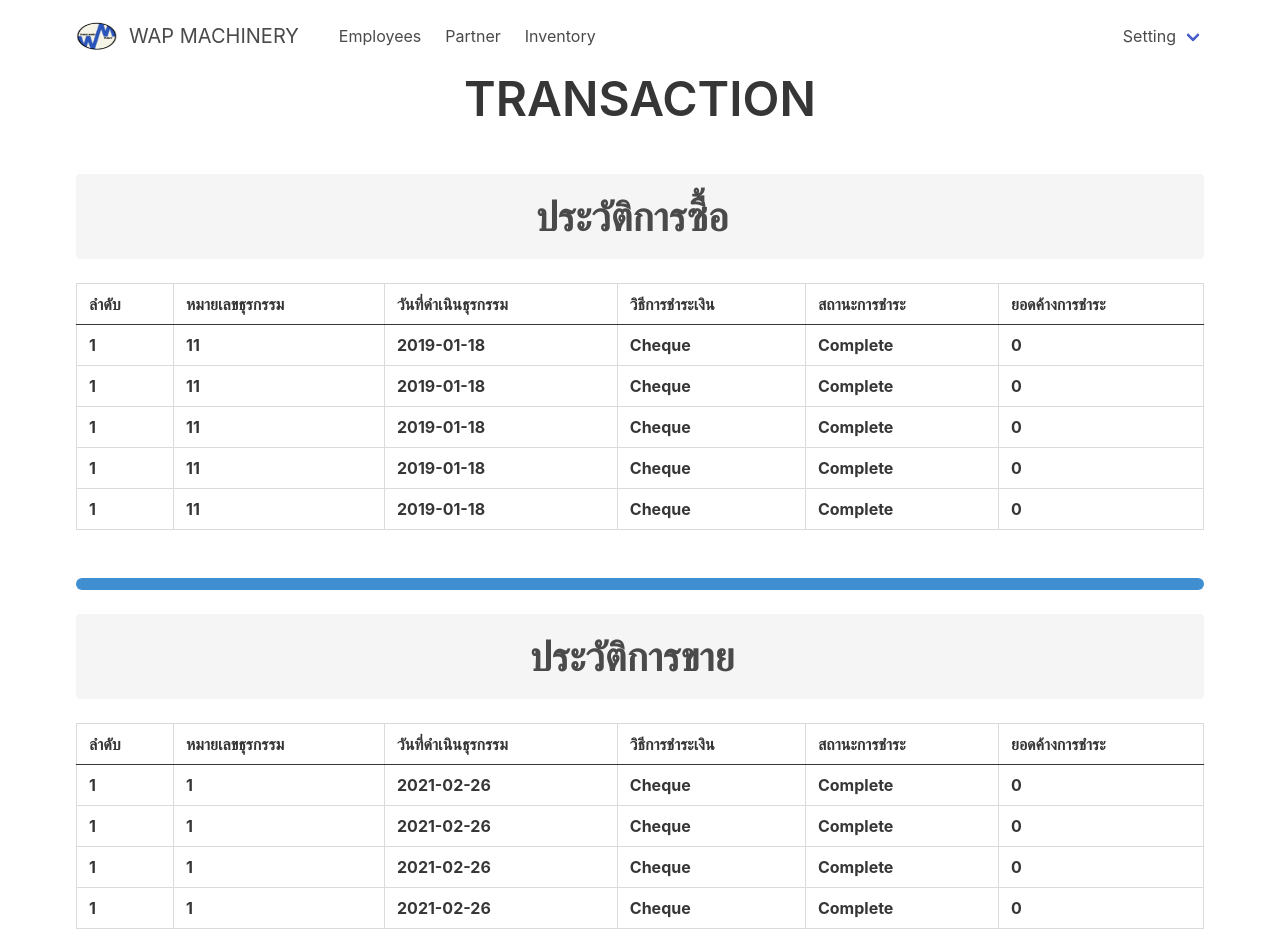
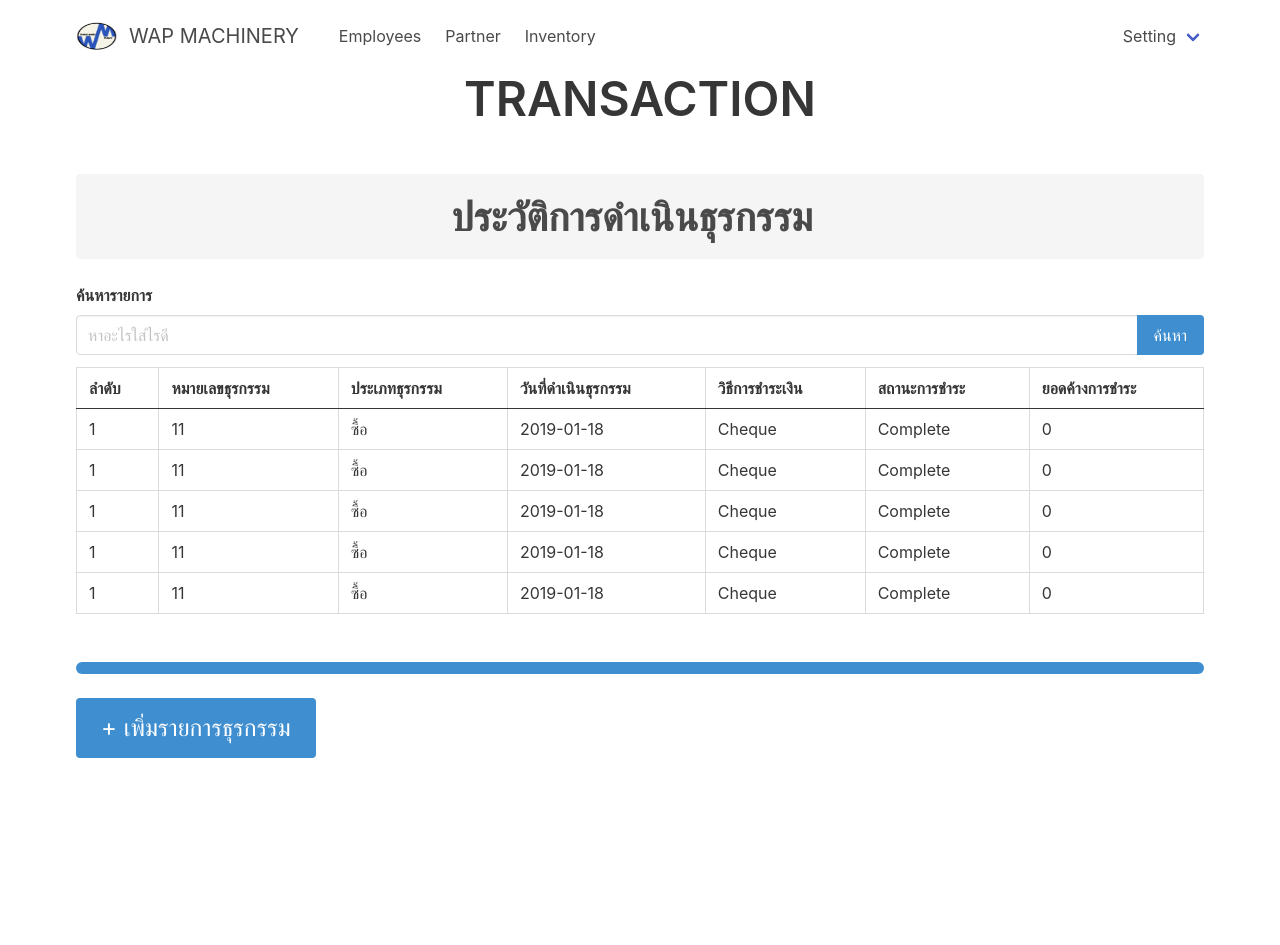
Before and after one commit to BurnRadish/web-programming_FinalProject, a Vue app in the folder front/: page /transaction in a window 1280 px wide. After the commit the page ends 800 px from the top, so only its background shows below. Built offline with nearby package versions, Linux system fonts and the light colour scheme.

Commit message:
Update transaction and inventory

```diff
--- a/front/src/views/Inventory.vue
+++ b/front/src/views/Inventory.vue
@@ -10,6 +10,8 @@
                 <th>ชื่อรายการสินค้า</th>
                 <th>ประเภท</th>
                 <th>ยี่ห้อ</th>
+                <th>ราคา</th>
+                <th>จำนวน</th>
             </tr>
         </thead>
         <!-- End header -->
@@ -20,30 +22,21 @@
                 <th>ชื่อรายการสินค้า</th>
                 <th>ประเภท</th>
                 <th>ยี่ห้อ</th>
+                <th>ราคา</th>
+                <th>จำนวน</th>
             </tr>
         </tfoot>
         <!-- End footer table -->
         <!-- table body -->
-        <tbody>
+        <tbody v-for="(product, index) in blog" v-bind:key="product.id">
             <tr>
-                <td>1</td>
-                <td>เครื่องตัดไม้ OPTIMIZING CUT OFF SIMPLE</td>
-                <td>เครื่องจักร</td>
-                <td>CARPENTER</td>
+                <td>{{ index + 1}}</td>
+                <td>{{ product.title }}</td>
+                <td>{{ product.type}}</td>
+                <td>{{product.brand}}</td>
+                <td>{{product.price}}</td>
+                <td>{{product.count}}</td>
             </tr>
-            <tr>
-                <td>2</td>
-                <td>เครื่องตัดไม้ OPTIMIZING CUT OFF SIMPLE</td>
-                <td>เครื่องจักร</td>
-                <td>CARPENTER</td>
-            </tr>
-            <tr>
-                <td>3</td>
-                <td>เครื่องตัดไม้ OPTIMIZING CUT OFF SIMPLE</td>
-                <td>เครื่องจักร</td>
-                <td>CARPENTER</td>
-            </tr>
-
         </tbody>
         <!-- End tbody -->
     </table>
@@ -51,15 +44,36 @@
 </template>
 
 <script>
+import axios from "axios";
 import navbar from "../components/Navbar.vue";
 export default {
   data() {
     return {
-        check: false
+        check: false,
+        blog : []
     };
+  },
+  mounted() {
+    this.getProduct();
+  },
+  methods: {
+      getProduct(){
+        axios
+        .get("http://localhost:3000/products", {
+
+        })
+        .then((response) => {
+          this.blog = response.data;
+          console.log(response.data)
+          console.log(this.blog)
+        })
+        .catch((err) => {
+          console.log(err);
+        });
+      }
   },
   components: {
     navbar,
-  },
+  }
 };
 </script>
--- a/front/src/views/Transaction.vue
+++ b/front/src/views/Transaction.vue
@@ -1,11 +1,25 @@
 <template>
-<div class="container">
+  <div class="container">
     <navbar/>
     <h1 class="title has-text-centered is-1">TRANSACTION</h1><br>
 
     <div class="notification">
-      <h1 class="title has-text-centered is-2">ประวัติการซื้อ</h1>
+      <h1 class="title has-text-centered is-2">ประวัติการดำเนินธุรกรรม</h1>
     </div>
+
+    <!-- button -->
+    <label class="label">ค้นหารายการ</label>
+    <div class="field has-addons">
+      <div class="control is-expanded">
+        <input class="input" type="text" placeholder="หาอะไรใส่ไรดี">
+      </div>
+      <div class="control">
+        <a class="button is-info">
+          ค้นหา
+        </a>
+      </div>
+    </div>
+    <!--End button -->
 
     <table class="table is-hoverable is-bordered">
         <!-- header -->
@@ -13,6 +27,7 @@
             <tr>
                 <th>ลำดับ</th>
                 <th>หมายเลขธุรกรรม</th>
+                <th>ประเภทธุรกรรม</th>
                 <th>วันที่ดำเนินธุรกรรม</th>
                 <th>วิธีการชำระเงิน</th>
                 <th>สถานะการชำระ</th>
@@ -28,118 +43,142 @@
         <!-- table body -->
         <tbody>
             <tr>
-              <th>1</th>
-              <th>11</th>
-              <th>2019-01-18</th>
-              <th>Cheque</th>
-              <th>Complete</th>
-              <th>0</th>
+              <td>1</td>
+              <td>11</td>
+              <td>ซื้อ</td>
+              <td>2019-01-18</td>
+              <td>Cheque</td>
+              <td>Complete</td>
+              <td>0</td>
             </tr>
             <tr>
-              <th>1</th>
-              <th>11</th>
-              <th>2019-01-18</th>
-              <th>Cheque</th>
-              <th>Complete</th>
-              <th>0</th>
+              <td>1</td>
+              <td>11</td>
+              <td>ซื้อ</td>
+              <td>2019-01-18</td>
+              <td>Cheque</td>
+              <td>Complete</td>
+              <td>0</td>
             </tr>
             <tr>
-              <th>1</th>
-              <th>11</th>
-              <th>2019-01-18</th>
-              <th>Cheque</th>
-              <th>Complete</th>
-              <th>0</th>
+              <td>1</td>
+              <td>11</td>
+              <td>ซื้อ</td>
+              <td>2019-01-18</td>
+              <td>Cheque</td>
+              <td>Complete</td>
+              <td>0</td>
             </tr>
             <tr>
-              <th>1</th>
-              <th>11</th>
-              <th>2019-01-18</th>
-              <th>Cheque</th>
-              <th>Complete</th>
-              <th>0</th>
+              <td>1</td>
+              <td>11</td>
+              <td>ซื้อ</td>
+              <td>2019-01-18</td>
+              <td>Cheque</td>
+              <td>Complete</td>
+              <td>0</td>
             </tr>
             <tr>
-              <th>1</th>
-              <th>11</th>
-              <th>2019-01-18</th>
-              <th>Cheque</th>
-              <th>Complete</th>
-              <th>0</th>
+              <td>1</td>
+              <td>11</td>
+              <td>ซื้อ</td>
+              <td>2019-01-18</td>
+              <td>Cheque</td>
+              <td>Complete</td>
+              <td>0</td>
             </tr>
         </tbody>
         <!-- End tbody -->
     </table>
     <br>
     <progress class="progress is-small is-info" value='100' max="100"></progress>
-    <div class="notification">
-      <h1 class="title has-text-centered is-2">ประวัติการขาย</h1>
+    <button class="button is-info is-large" @click="newTran = !newTran">+ เพิ่มรายการธุรกรรม</button>
+    <!-- Tran model -->
+    <div class="modal" v-bind:class="{ 'is-active': newTran }">
+      <div class="modal-background"></div>
+      <div class="modal-card">
+        <header class="modal-card-head">
+          <p class="modal-card-title">เพิ่มประวัติธุรกรรม</p>
+          <button class="delete" aria-label="close" @click="newTran = false"></button>
+        </header>
+        <section class="modal-card-body">
+          <!-- Content ... -->
+          <div class="field is-horizontal">
+            <div class="field-label">
+              <label class="label">ประเภท</label>
+            </div>
+            <div class="field-body">
+              <div class="field is-narrow">
+                <div class="control">
+                  <label class="radio">
+                    <input type="radio" name="member">
+                    ซื้อ
+                  </label>
+                  <label class="radio">
+                    <input type="radio" name="member">
+                    ขาย
+                  </label>
+                </div>
+              </div>
+              <label for="" class="label">วันที่ดำเนินธุรกรรม</label> <br>
+              <input type="date" style="margin-left: 15px;">
+            </div>
+          </div>
+          <!-- Dropdown -->
+          <div class="dropdown" v-bind:class="{ 'is-active': selectMethod }" @click="selectMethod = !selectMethod">
+            <div class="dropdown-trigger">
+              <button class="button" aria-haspopup="true" aria-controls="dropdown-menu">
+                <span>วิธีการชำระเงิน</span>
+                <span class="icon is-small">
+                  <i class="fas fa-angle-down" aria-hidden="true"></i>
+                </span>
+              </button>
+            </div>
+            <div class="dropdown-menu" id="dropdown-menu" role="menu">
+              <div class="dropdown-content">
+                <a href="#" class="dropdown-item">
+                  Cheque
+                </a>
+                <a class="dropdown-item">
+                  Cash
+                </a>
+                <a href="#" class="dropdown-item">
+                  Credit card
+                </a>
+              </div>
+            </div>
+          </div>
+          <!--End dropdown -->
+          <label for="" style="margin-left: 15px;">ยอดค้างการชำระ</label>
+          <input type="number" style="margin-left: 15px;">
+
+          <div class="field">
+            <label class="label">พนักงานผู้ดำเนินการ</label>
+            <div class="control">
+              <input class="input" type="text" placeholder="">
+            </div>
+          </div>
+        </section>
+        <!--End comtent Body -->
+        <footer class="modal-card-foot">
+          <button class="button is-info">เพิ่ม</button>
+          <button class="button is danger" @click="newTran = false">ยกเลิก</button>
+        </footer>
+      </div>
     </div>
+    <!-- End Model -->
+  </div>
+</template>
 
-    <table class="table is-hoverable is-bordered">
-        <!-- header -->
-        <thead class="has-text-centered">
-            <tr>
-                <th>ลำดับ</th>
-                <th>หมายเลขธุรกรรม</th>
-                <th>วันที่ดำเนินธุรกรรม</th>
-                <th>วิธีการชำระเงิน</th>
-                <th>สถานะการชำระ</th>
-                <th>ยอดค้างการชำระ</th>
-            </tr>
-        </thead>
-        <!-- End header -->
-        <!-- footer -->
-        <tfoot>
-
-        </tfoot>
-        <!-- End footer table -->
-        <!-- table body -->
-        <tbody>
-            <tr>
-              <th>1</th>
-              <th>1</th>
-              <th>2021-02-26</th>
-              <th>Cheque</th>
-              <th>Complete</th>
-              <th>0</th>
-            </tr>
-            <tr>
-              <th>1</th>
-              <th>1</th>
-              <th>2021-02-26</th>
-              <th>Cheque</th>
-              <th>Complete</th>
-              <th>0</th>
-            </tr>
-            <tr>
-              <th>1</th>
-              <th>1</th>
-              <th>2021-02-26</th>
-              <th>Cheque</th>
-              <th>Complete</th>
-              <th>0</th>
-            </tr>
-            <tr>
-              <th>1</th>
-              <th>1</th>
-              <th>2021-02-26</th>
-              <th>Cheque</th>
-              <th>Complete</th>
-              <th>0</th>
-            </tr>
-        </tbody>
-        <!-- End tbody -->
-    </table>
-</div>
-</template>
 
 <script>
 import navbar from "../components/Navbar.vue";
 export default {
   data() {
     return {
-        check: false
+        check: false,
+        newTran: false,
+        selectMethod: false
     };
   },
   components: {
```
